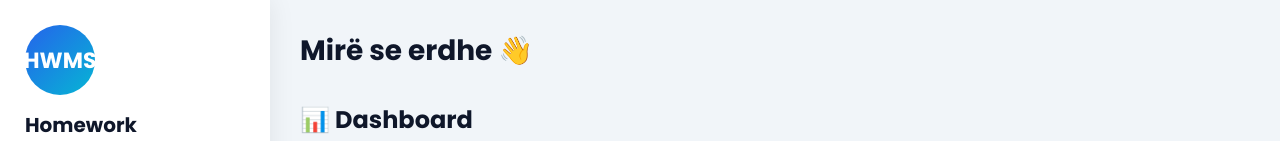
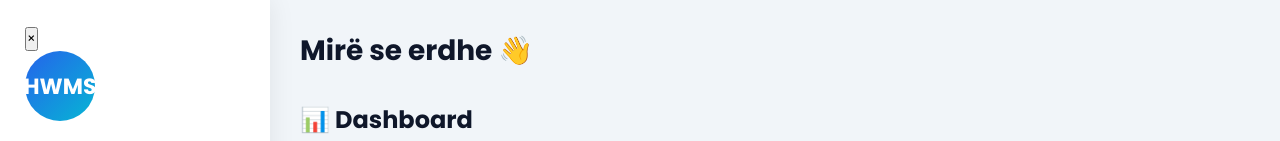
Before and after one commit to www-005/HWMS, a plain HTML site: page home.html in a window 1280 px wide. Shown: the top 141 px of the page. Drawn offline with nearby package versions, Linux system fonts and the light colour scheme; no server answers.

Commit message:
Update home.html

```diff
--- a/home.html
+++ b/home.html
@@ -29,6 +29,10 @@
 
 <aside class="sidebar" id="sidebar">
 
+  <!-- CLOSE MENU BUTTON -->
+<button class="close-btn" id="closeMenu">
+    &times;
+</button>
 
 <div class="logo">
 HWMS
```
